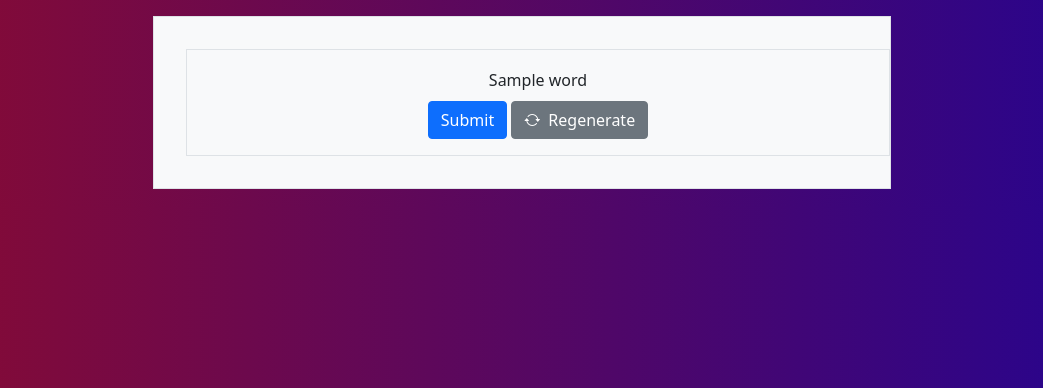
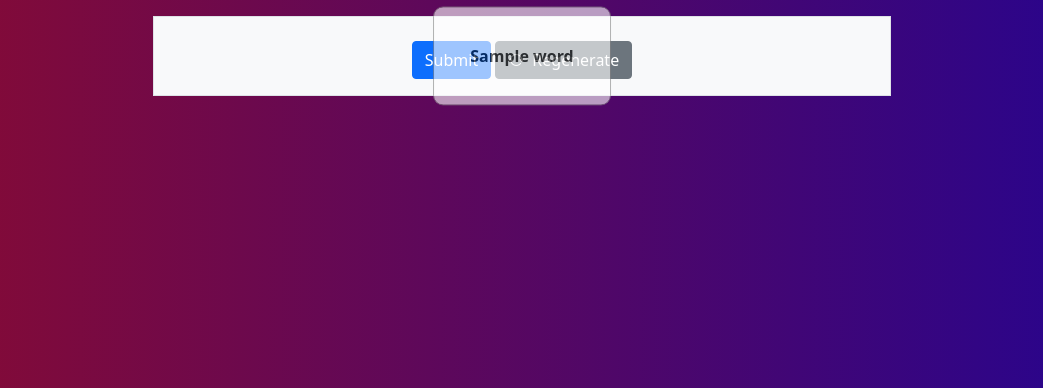
Before and after one commit to phigames/ld48, a Django app: template ld48/templates/ld48/new.html in a window 1280 px wide. Shown: the part 56-444 px from the top of the page, without its empty margins (118-1161 px from the left). Run offline with Django 3.2, Linux system fonts and the light colour scheme; the template is opened without the code that fills it: most values are stand-ins (such as "Sample title", 1, 10 or a date in 2020); parts of the project's set-up code (start-up, migrations or seed data) failed here and were passed over; some libraries are stand-ins or nearby versions.

Commit message:
styling in new.html

```diff
--- a/ld48/templates/ld48/new.html
+++ b/ld48/templates/ld48/new.html
@@ -4,14 +4,16 @@
 
 {% block content %}
 
-<div class="container p-3 m-3 border">
+<div class="container">
 <!-- <div class="container p-3 mx-3 border text-center">
     <img class="img-fluid rounded" src= "{% static 'ld48/testinspiration.jpg' %}">
 </div> -->
-
+    <div class="col-12">
+        <img id="img_unsplash" class="img-fluid">
+        <div class="centered transparentbox">
             {% for token in quote %}
                 <div class="dropdown d-inline">
-            <button id="token-{{ forloop.counter0 }}" class="btn dropdown-toggle word-alternative-select" type="button" data-bs-toggle="dropdown">{{ token.word }}</button>
+                    <button id="token-{{ forloop.counter0 }}" class="btn dropdown-toggle word-alternative-select" style="font-weight: bolder; color: black; opacity: 200%;" type="button" data-bs-toggle="dropdown">{{ token.word }}</button>
                     <div class="dropdown-menu">
                         <a class="dropdown-item" href="#" onclick="selectWord({{ forloop.counter0 }}, '{{ token.word|escapejs }}')">{{ token.word }}</a>
                         {% for alt in token.alternatives %}
@@ -20,10 +22,11 @@
                     </div>
                 </div>
             {% endfor %}
-        <img id="img_unsplash" class="img-fluid">
+        </div>
         <div class="mt-2">
             <button type="submit" class="btn btn-primary" onclick="submit()">Submit</button>
             <button type="button" class="btn btn-secondary" onclick="location.reload()"><i class="bi bi-arrow-repeat me-2"></i>Regenerate</button>
+        </div>
     </div>
 </div>
 
@@ -32,3 +35,19 @@
 {% block scripts %}
 <script src="{% static 'ld48/js/quote.js' %}"></script>
 {% endblock scripts %}
+
+{% comment %}
+<div class="container">
+    <div class="col-12">
+        <img src="{{post.image}}" width="100%">
+        <div class="centered transparentbox" >
+            <p>{{post.text}}</p>
+        </div>
+    </div>
+
+    <div class="row">
+        <div class="col-6 text-start">By<a href="{% url 'posts' post.username %}" style="font-weight: bolder; color: grey; text-decoration: none;"><i class="bi me-2"></i>@{{post.username}}</a></div>
+        <div class="col-6 text-end"> {% star_rating post.id post.average_rating %} ({{post.n_ratings}})</div>
+    </div>
+</div>
+{% endcomment %}
--- a/ld48/templates/ld48/post.html
+++ b/ld48/templates/ld48/post.html
@@ -13,8 +13,4 @@
         <div class="col-6 text-start">By<a href="{% url 'posts' post.username %}" style="font-weight: bolder; color: grey; text-decoration: none;"><i class="bi me-2"></i>@{{post.username}}</a></div>
         <div class="col-6 text-end"> {% star_rating post.id post.average_rating %} ({{post.n_ratings}})</div>
     </div>
-
-
-    <!-- <div class="rating"></div>
-    <div class="user"></div> -->
 </div>
```
Lines whose indentation alone changed are shown as unchanged.
